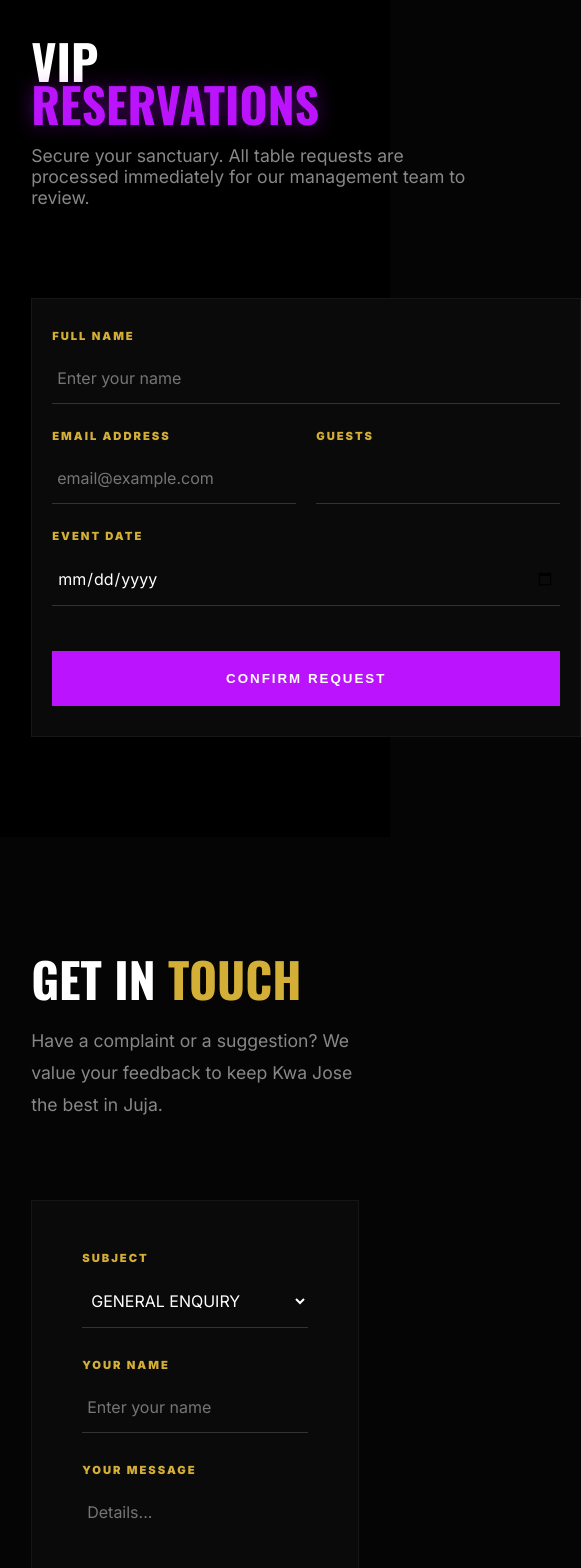
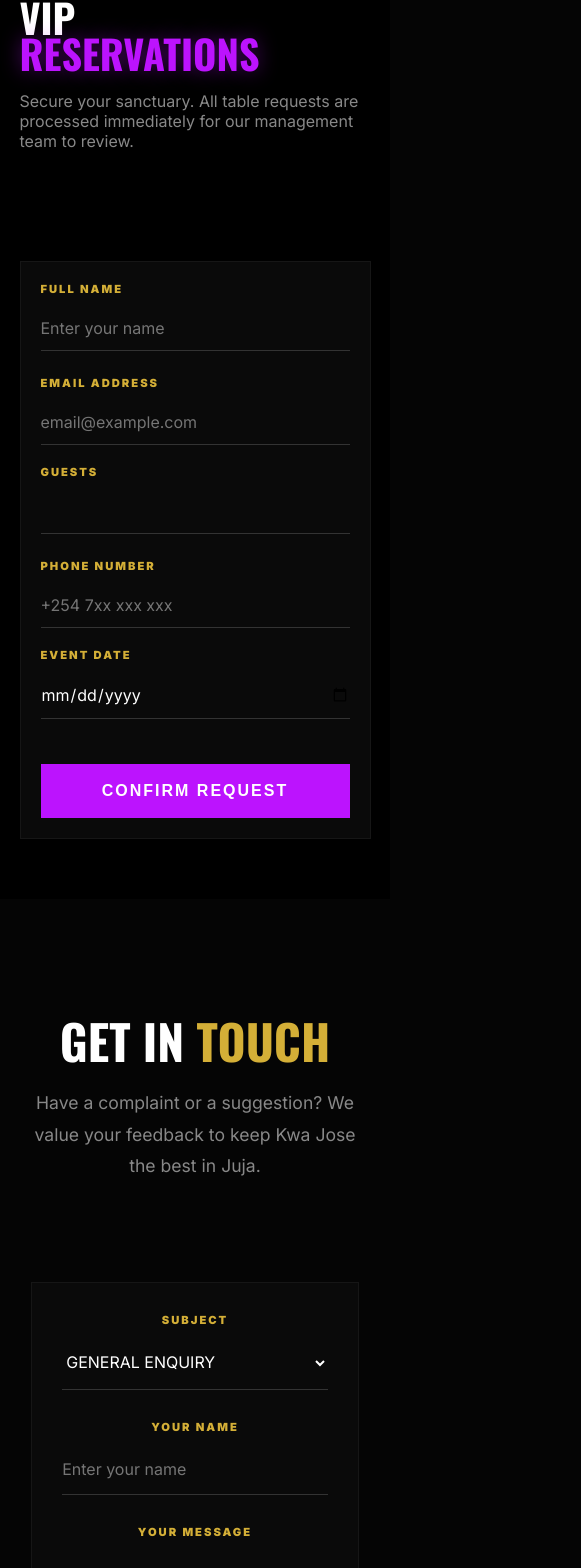
Before and after one commit to EddieKenya/club, a React app: page / in a window 390 px wide. Shown: the part 3022-4590 px from the top of the page, 581 px wide, since content can reach past the window. Built offline with nearby package versions, Linux system fonts and the light colour scheme; the HTML template or start-up script is replaced by a standard one.

Commit message:
submit button update

```diff
--- a/src/components/Enquiry.css
+++ b/src/components/Enquiry.css
@@ -1,4 +1,6 @@
-/* Enquiry Section Layout */
+/* ===============================
+   Enquiry Section Layout
+================================ */
 .enquiry-section {
   padding: 120px 8%;
   background-color: #050505;
@@ -16,6 +18,9 @@
   margin: 0 auto;
 }
 
+/* ===============================
+   Left Content
+================================ */
 .enquiry-title {
   font-size: clamp(3rem, 6vw, 5rem);
   font-weight: 900;
@@ -36,7 +41,9 @@
   max-width: 500px;
 }
 
-/* Form Container Styling */
+/* ===============================
+   Form Wrapper
+================================ */
 .enquiry-form-wrapper {
   background: #0a0a0a;
   padding: 50px;
@@ -49,6 +56,9 @@
   gap: 30px;
 }
 
+/* ===============================
+   Input Groups
+================================ */
 .input-group label {
   display: block;
   font-size: 0.7rem;
@@ -58,28 +68,22 @@
   font-weight: 900;
 }
 
-/* THE FIX: Standardizing all inputs to remove white boxes */
+/* Inputs */
 .enquiry-form input[type="text"],
-.enquiry-select,
-.enquiry-form textarea {
+.enquiry-form textarea,
+.enquiry-select {
   width: 100%;
-  background: transparent !important;
+  background: transparent;
   border: none;
   border-bottom: 1px solid #333;
-  color: white !important;
+  color: white;
   padding: 15px 0;
   font-family: inherit;
   outline: none;
-  border-radius: 0;
 }
 
-/* This block specifically kills the white/blue background from browser autofill */
-.enquiry-form input:-webkit-autofill,
-.enquiry-form input:-webkit-autofill:hover,
-.enquiry-form input:-webkit-autofill:focus {
-  -webkit-text-fill-color: white !important;
-  -webkit-box-shadow: 0 0 0px 1000px #0a0a0a inset !important;
-  transition: background-color 5000s ease-in-out 0s;
+.enquiry-select {
+  cursor: pointer;
 }
 
 .enquiry-select option {
@@ -92,6 +96,9 @@
   resize: none;
 }
 
+/* ===============================
+   Submit Button
+================================ */
 .enquiry-submit {
   background: #bc13fe;
   color: white;
@@ -100,22 +107,47 @@
   font-weight: 900;
   letter-spacing: 2px;
   cursor: pointer;
-  transition: 0.3s ease;
+  transition: background 0.3s ease, color 0.3s ease, transform 0.2s ease;
 }
 
-.enquiry-submit:hover {
+.enquiry-submit:hover:not(:disabled) {
   background: white;
   color: black;
   transform: translateY(-2px);
 }
 
-/* Mobile Responsive */
-@media (max-width: 968px) {
+.enquiry-submit:disabled {
+  opacity: 0.6;
+  cursor: not-allowed;
+}
+
+/* ===============================
+   Responsive
+================================ */
+@media (max-width: 1024px) {
   .enquiry-container {
-    grid-template-columns: 1fr !important;
-    gap: 40px;
+    grid-template-columns: 1fr;
+    gap: 60px;
+    text-align: center;
   }
-  input, select, textarea {
-    font-size: 16px !important;
+
+  .enquiry-text {
+    margin: 0 auto 40px;
+  }
+
+  .enquiry-form-wrapper {
+    padding: 30px;
   }
 }
+
+@media (max-width: 968px) {
+  input,
+  select,
+  textarea {
+    font-size: 16px !important; /* Prevent iOS zoom */
+  }
+
+  .enquiry-title {
+    font-size: 3rem !important;
+  }
+}
--- a/src/components/Enquiry.jsx
+++ b/src/components/Enquiry.jsx
@@ -1,28 +1,38 @@
-import React, { useRef } from 'react';
+import React, { useRef, useState } from 'react';
 import emailjs from '@emailjs/browser';
 import './Enquiry.css';
 
 const Enquiry = () => {
   const form = useRef();
 
+  const [status, setStatus] = useState('idle');
+  // idle | sending | sent
+
   const handleFeedback = (e) => {
     e.preventDefault();
+    if (status === 'sending') return;
 
-    // Using your second Template ID: template_qvhjwri
-    emailjs.sendForm(
+    setStatus('sending');
+
+    emailjs
+      .sendForm(
         'service_za629lo',
         'template_qvhjwri',
         form.current,
         'xaMDSoAIAi8BsEHBb'
       )
       .then(() => {
-        alert("Thank you! Your feedback has been sent to management.");
-        if (form.current) {
-          form.current.reset(); // This clears the name, subject, and message fields
-        }
-    }, (error) => {
-        console.log("Error sending enquiry:", error.text);
-        alert("System busy. Please try again later.");
+        setStatus('sent');
+        form.current.reset();
+
+        // Return button to SUBMIT after 2s
+        setTimeout(() => {
+          setStatus('idle');
+        }, 2000);
+      })
+      .catch(() => {
+        setStatus('idle');
+        alert('System busy. Please try again.');
       });
   };
 
@@ -30,7 +40,9 @@
     <section id="enquiry" className="enquiry-section">
       <div className="enquiry-container">
         <div className="enquiry-info">
-          <h2 className="enquiry-title">GET IN <span className="gold-text">TOUCH</span></h2>
+          <h2 className="enquiry-title">
+            GET IN <span className="gold-text">TOUCH</span>
+          </h2>
           <p className="enquiry-text">
             Have a complaint or a suggestion? We value your feedback to keep Kwa Jose the best in Juja.
           </p>
@@ -49,7 +61,6 @@
 
             <div className="input-group">
               <label>YOUR NAME</label>
-              {/* autoComplete="off" helps stop the browser from forcing a white background */}
               <input
                 type="text"
                 name="from_name"
@@ -61,10 +72,24 @@
 
             <div className="input-group">
               <label>YOUR MESSAGE</label>
-              <textarea name="message" placeholder="Details..." required></textarea>
+              <textarea
+                name="message"
+                placeholder="Details..."
+                required
+              ></textarea>
             </div>
 
-            <button type="submit" className="enquiry-submit">SUBMIT</button>
+            <button
+              type="submit"
+              className="enquiry-submit"
+              disabled={status === 'sending'}
+            >
+              {status === 'sending'
+                ? 'SENDING...'
+                : status === 'sent'
+                ? 'SENT'
+                : 'SUBMIT'}
+            </button>
           </form>
         </div>
       </div>
--- a/src/components/Reservation.css
+++ b/src/components/Reservation.css
@@ -1,5 +1,5 @@
 .res-section {
-  padding: 100px 8%;
+  padding: 80px 5%;
   background-color: #000;
   min-height: 100vh;
   display: flex;
@@ -9,7 +9,7 @@
 .res-container {
   display: grid;
   grid-template-columns: 1fr 1fr;
-  gap: 100px;
+  gap: 80px;
   width: 100%;
   max-width: 1400px;
   margin: 0 auto;
@@ -35,34 +35,6 @@
   max-width: 450px;
 }
 
-.vip-perks {
-  display: flex;
-  flex-direction: column;
-  gap: 30px;
-}
-
-.perk {
-  display: flex;
-  gap: 20px;
-}
-
-.perk-icon {
-  color: #D4AF37; /* Gold */
-  font-size: 1.5rem;
-}
-
-.perk h4 {
-  margin: 0 0 5px 0;
-  font-size: 1rem;
-  letter-spacing: 1px;
-}
-
-.perk p {
-  margin: 0;
-  color: #666;
-  font-size: 0.9rem;
-}
-
 /* Form Side */
 .res-form-wrapper {
   background: #0a0a0a;
@@ -78,7 +50,7 @@
 
 .form-row {
   display: grid;
-  grid-template-columns: 2fr 1fr;
+  grid-template-columns: 1fr 1fr;
   gap: 20px;
 }
 
@@ -95,8 +67,7 @@
   color: #D4AF37;
 }
 
-.form-group input,
-.form-group textarea {
+.form-group input {
   background: transparent;
   border: none;
   border-bottom: 1px solid #333;
@@ -107,11 +78,11 @@
   transition: 0.3s;
 }
 
-.form-group input:focus,
-.form-group textarea:focus {
+.form-group input:focus {
   border-bottom-color: #bc13fe;
 }
 
+/* Submit Button */
 .res-submit {
   margin-top: 20px;
   background: #bc13fe;
@@ -121,19 +92,19 @@
   font-weight: 900;
   letter-spacing: 2px;
   cursor: pointer;
-  transition: 0.3s;
+  width: 100%; /* Make button full width */
+  transition: background 0.3s ease, color 0.3s ease, transform 0.2s ease;
 }
 
-.res-submit:hover {
+.res-submit:hover:not(:disabled) {
   background: white;
   color: black;
+  transform: translateY(-2px);
 }
 
-.res-note {
-  margin-top: 20px;
-  font-size: 0.7rem;
-  color: #444;
-  text-align: center;
+.res-submit:disabled {
+  opacity: 0.6;
+  cursor: not-allowed;
 }
 
 /* Responsive */
@@ -142,28 +113,41 @@
     grid-template-columns: 1fr;
     gap: 60px;
   }
-  .res-form-wrapper { padding: 30px; }
+
+  .res-form-wrapper {
+    padding: 30px;
+  }
 }
-@media (max-width: 968px) {
-  .res-container,
-  .enquiry-container {
-    grid-template-columns: 1fr !important;
-    gap: 40px;
+
+@media (max-width: 768px) {
+  .form-row {
+    grid-template-columns: 1fr; /* Stack inputs vertically */
   }
 
-  .res-form-wrapper,
-  .enquiry-form-wrapper {
-    padding: 30px 20px;
+  input {
+    font-size: 16px;
   }
 
-  /* Prevent auto-zoom on iOS by setting font-size to 16px */
-  input, select, textarea {
-    font-size: 16px !important;
-    padding: 15px 5px !important;
+  .res-submit {
+    padding: 18px;
+    font-size: 1rem;
+  }
+}
+
+@media (max-width: 480px) {
+  .res-section {
+    padding: 60px 5%;
   }
 
-  .res-title,
-  .enquiry-title {
-    font-size: 3rem !important;
+  .res-title {
+    font-size: 2.5rem;
+  }
+
+  .res-subtitle {
+    font-size: 1rem;
+  }
+
+  .res-form-wrapper {
+    padding: 20px;
   }
 }
--- a/src/components/Reservation.jsx
+++ b/src/components/Reservation.jsx
@@ -1,36 +1,47 @@
-import React, { useRef } from 'react';
+import React, { useRef, useState } from 'react';
 import emailjs from '@emailjs/browser';
 import './Reservation.css';
 
 const Reservation = () => {
   const form = useRef();
+  const [status, setStatus] = useState('idle'); // idle | sending | sent
 
   const sendEmail = (e) => {
     e.preventDefault();
+    if (status === 'sending') return;
 
-    // The order is: Service ID, Template ID, Form Ref, Public Key
-    emailjs.sendForm(
-      'service_za629lo', // Replace this with your Service ID (e.g., service_xxxx)
-      'template_7x1xnaf', // Your specific Reservation Template ID
-      form.current,
-      'xaMDSoAIAi8BsEHBb'   // Replace this with your Public Key from the Account tab
-    )
-    .then((result) => {
-        console.log(result.text);
-        alert("VIP Reservation Request Sent! Management will contact you shortly.");
-        e.target.reset(); // This clears the form after sending
-    }, (error) => {
-        console.log(error.text);
-        alert("Failed to send request. Please check your connection.");
-    });
+    setStatus('sending');
+
+    emailjs
+      .sendForm(
+        'service_za629lo',
+        'template_7x1xnaf',
+        form.current,
+        'xaMDSoAIAi8BsEHBb'
+      )
+      .then(() => {
+        setStatus('sent');
+        form.current.reset();
+
+        // Return button to CONFIRM REQUEST after 2s
+        setTimeout(() => setStatus('idle'), 2000);
+      })
+      .catch(() => {
+        setStatus('idle');
+        alert('Failed to send request. Please try again.');
+      });
   };
+
+  const today = new Date().toISOString().split('T')[0];
 
   return (
     <section id="reservations" className="res-section">
       <div className="res-container">
-
         <div className="res-info">
-          <h2 className="res-title">VIP <br /><span className="purple-glow">RESERVATIONS</span></h2>
+          <h2 className="res-title">
+            VIP <br />
+            <span className="purple-glow">RESERVATIONS</span>
+          </h2>
           <p className="res-subtitle">
             Secure your sanctuary. All table requests are processed
             immediately for our management team to review.
@@ -38,33 +49,75 @@
         </div>
 
         <div className="res-form-wrapper">
-          {/* Ensure the 'ref' is attached to the form */}
           <form ref={form} className="res-form" onSubmit={sendEmail}>
             <div className="form-group">
               <label>FULL NAME</label>
-              <input type="text" name="from_name" required placeholder="Enter your name" />
+              <input
+                type="text"
+                name="from_name"
+                required
+                placeholder="Enter your name"
+              />
             </div>
 
             <div className="form-row">
               <div className="form-group">
                 <label>EMAIL ADDRESS</label>
-                <input type="email" name="user_email" required placeholder="email@example.com" />
+                <input
+                  type="email"
+                  name="user_email"
+                  required
+                  placeholder="email@example.com"
+                />
               </div>
+
               <div className="form-group">
                 <label>GUESTS</label>
-                <input type="number" name="guest_count" required min="1" />
+                <input
+                  type="number"
+                  name="guest_count"
+                  min="1"
+                  required
+                />
               </div>
             </div>
 
-            <div className="form-group">
-              <label>EVENT DATE</label>
-              <input type="date" name="event_date" required />
+            <div className="form-row">
+              <div className="form-group">
+                <label>PHONE NUMBER</label>
+                <input
+                  type="tel"
+                  name="phone"
+                  required
+                  placeholder="+254 7xx xxx xxx"
+                  pattern="^[+0-9\s()-]{7,}$"
+                />
+              </div>
+
+              <div className="form-group">
+                <label>EVENT DATE</label>
+                <input
+                  type="date"
+                  name="event_date"
+                  min={today}
+                  required
+                />
+              </div>
             </div>
 
-            <button type="submit" className="res-submit">CONFIRM REQUEST</button>
+            <button
+              type="submit"
+              className="res-submit"
+              disabled={status === 'sending'}
+            >
+              {status === 'sending'
+                ? 'SENDING...'
+                : status === 'sent'
+                ? 'SENT'
+                : 'CONFIRM REQUEST'}
+            </button>
           </form>
         </div>
-
       </div>
     </section>
   );
```
Lines whose indentation alone changed are shown as unchanged.
